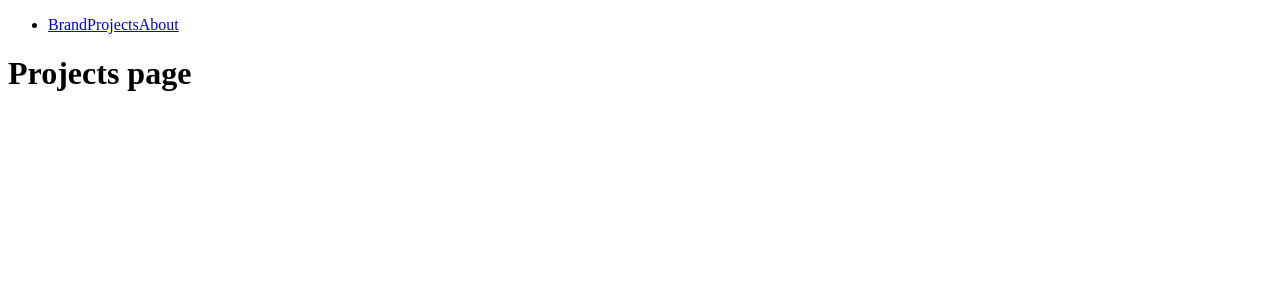
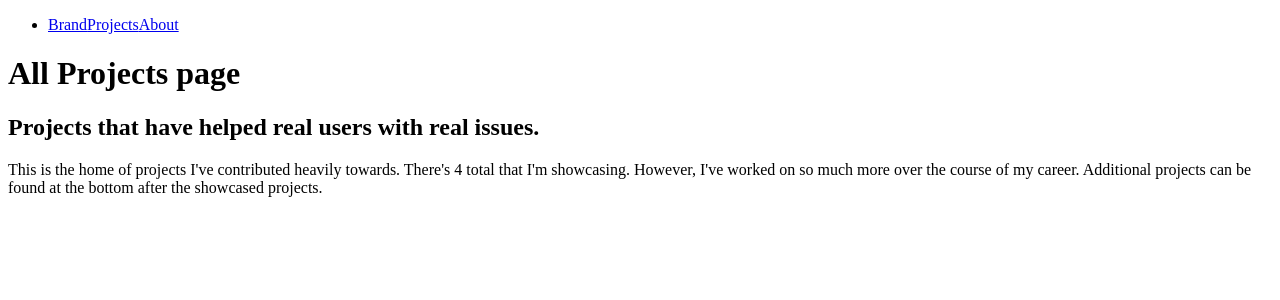
Before and after one commit to shedidthatio/kcwebapp, a Nuxt app: page /projects in a window 1280 px wide. Shown: the top 300 px of the page. Built offline with nearby package versions, Linux system fonts and the light colour scheme.

Commit message:
pages organization

```diff
--- a/pages/projects/[id].vue
+++ b/pages/projects/[id].vue
@@ -1,8 +1,6 @@
 <template>
     <div>
-        <p>Project details for {{ id }}</p>
-        <p>Lorem ipsum dolor sit amet consectetur adipisicing elit. Praesentium nesciunt voluptatem vitae laudantium
-            veritatis itaque doloremque esse ad officiis incidunt.</p>
+
 </div>
 </template>
 
--- a/pages/projects/index.vue
+++ b/pages/projects/index.vue
@@ -1,6 +1,10 @@
 <template>
     <div>
-        <h1>Projects page</h1>
+        <h1>All Projects page</h1>
+        <h2>Projects that have helped real users with real issues.</h2>
+        <p>This is the home of projects I've contributed heavily towards. There's 4 total that
+            I'm showcasing. However, I've worked on so much more over the course of my career.
+            Additional projects can be found at the bottom after the showcased projects. </p>
 </div>
 </template>
 
```
